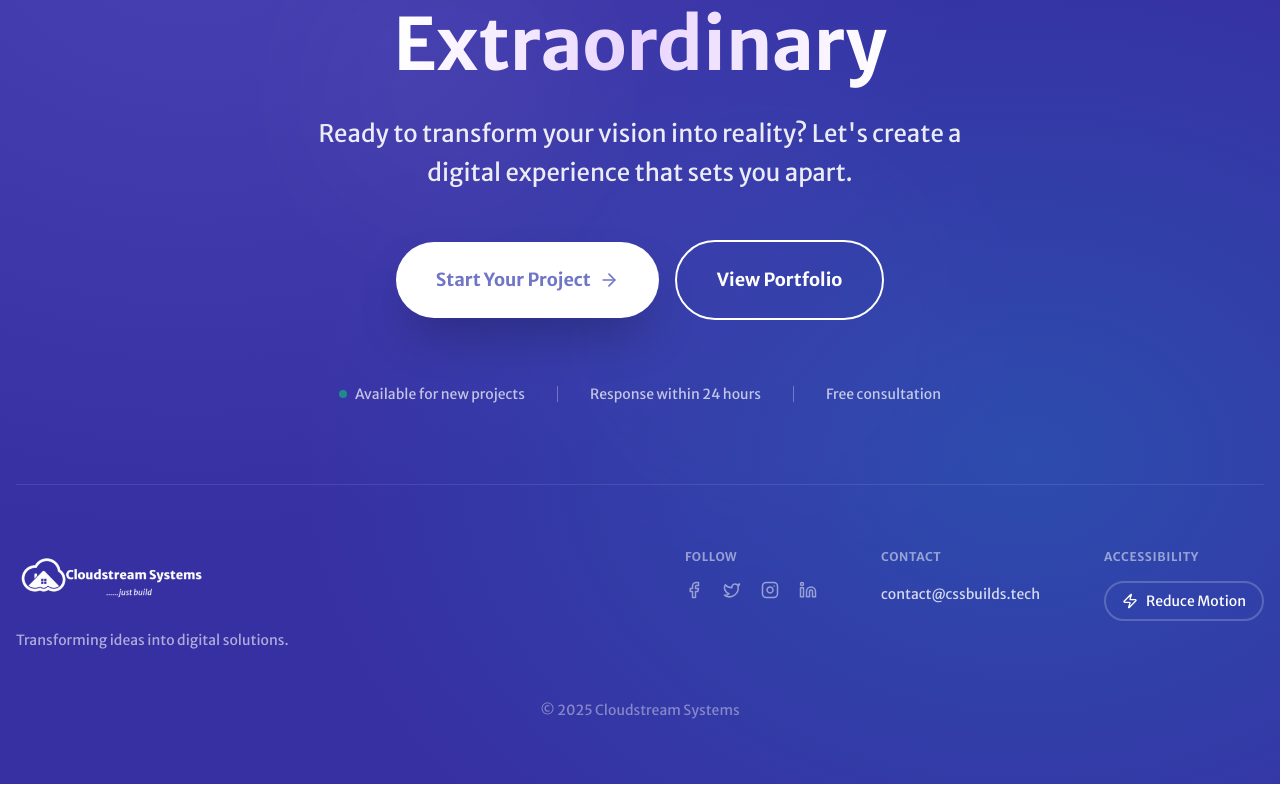
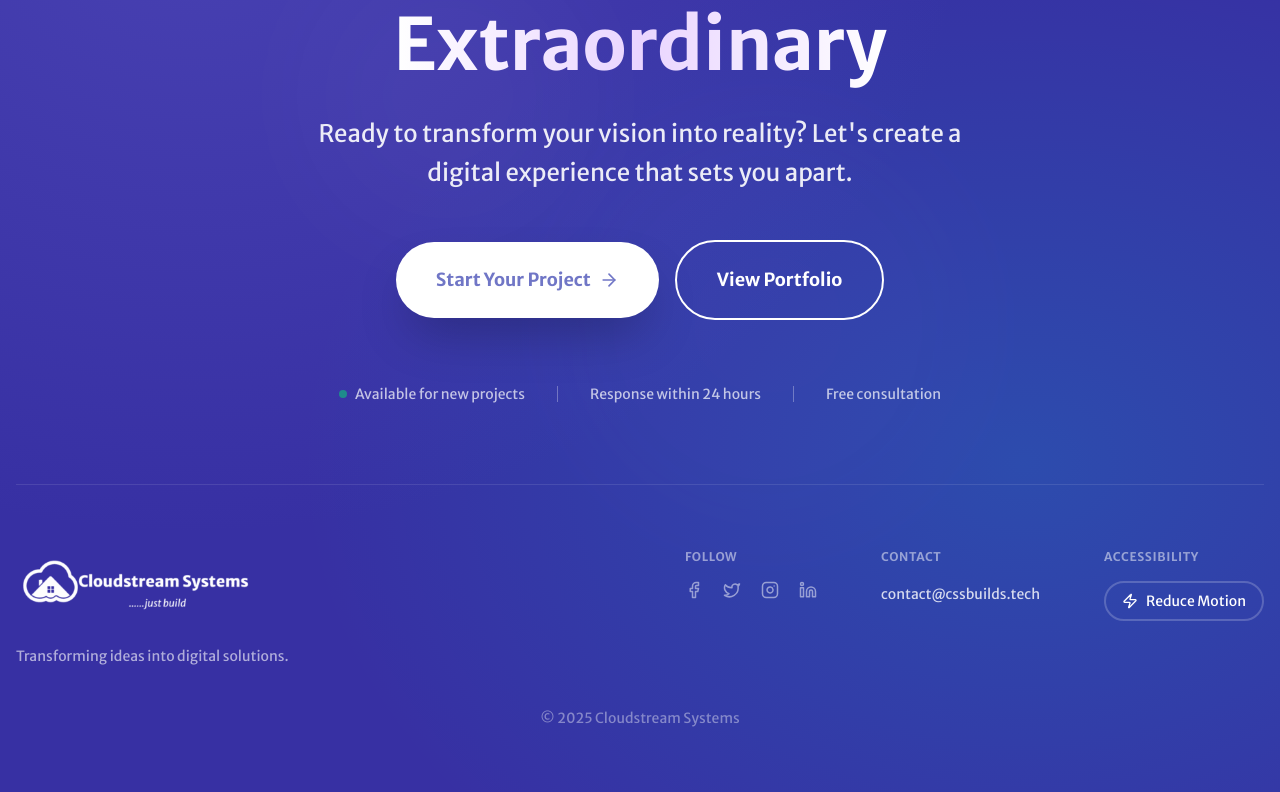
Before and after one commit to cloudstreamsystems/craftedbycss, a Next.js app: page / in a window 1280 px wide. Shown: the part 7525-8317 px from the top of the page. Built offline with nearby package versions, Linux system fonts and the light colour scheme.

Commit message:
style: larger logo (h-20) and move copyright up

```diff
--- a/components/home/CTA.tsx
+++ b/components/home/CTA.tsx
@@ -109,7 +109,7 @@ export default function CTA() {
                   alt="Cloudstream Systems"
                   width={160}
                   height={54}
-                  className="h-16 w-auto brightness-0 invert mb-4"
+                  className="h-20 w-auto brightness-0 invert mb-4"
                 />
                 <p className="text-white/60 text-sm leading-relaxed">
                   Transforming ideas into digital solutions.
@@ -157,7 +157,7 @@ export default function CTA() {
             </div>
 
             {/* Copyright - Centered */}
-            <div className="text-center pt-2">
+            <div className="text-center">
               <p className="text-sm text-white/40">
                 &copy; {new Date().getFullYear()} Cloudstream Systems
               </p>
```
